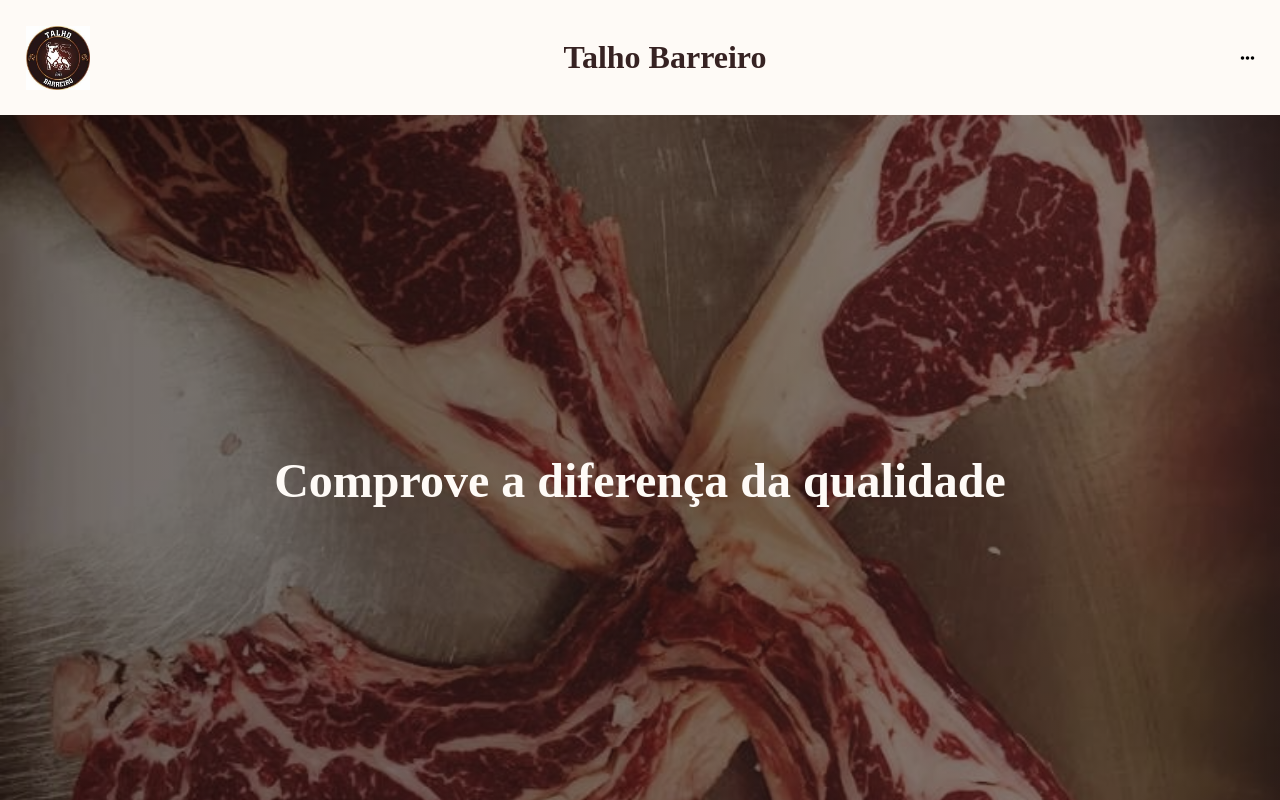
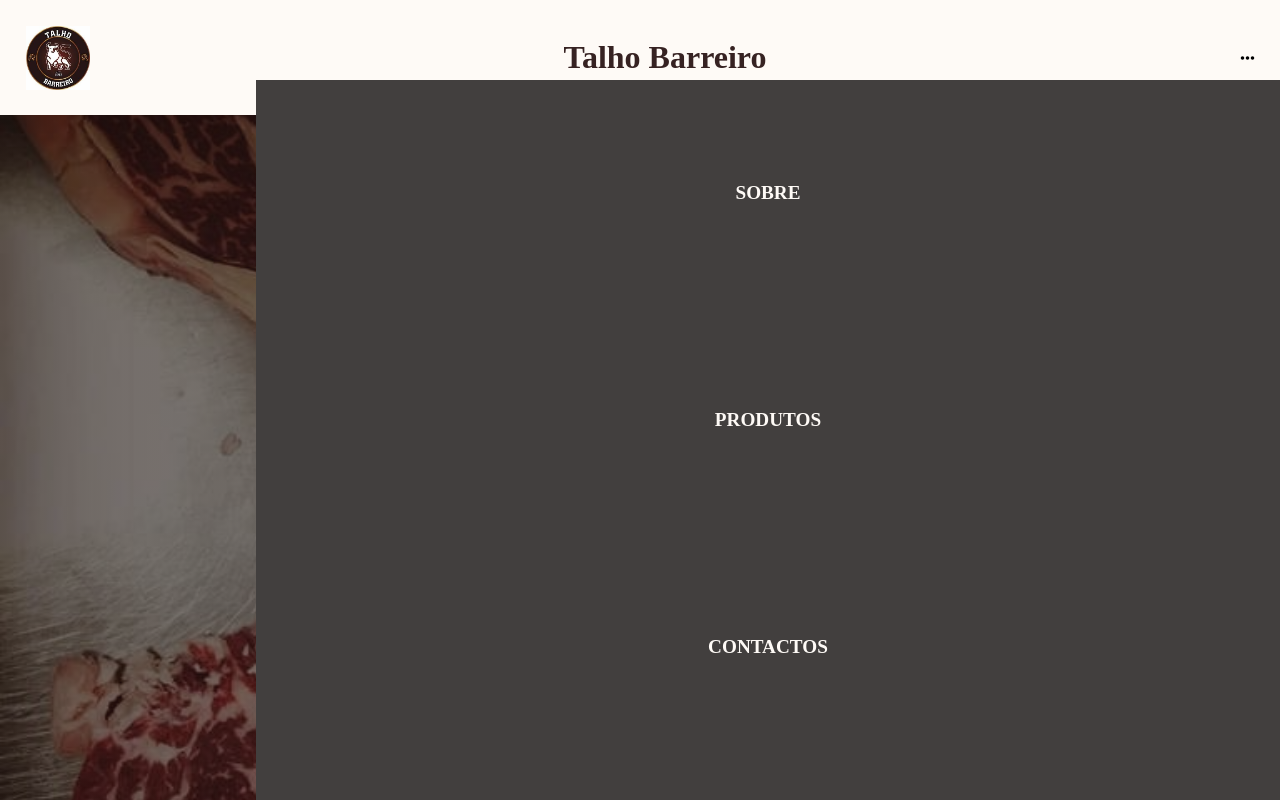
Before and after one commit to simaopedroalves/talho-barreiro, a React (Vite) app: page / in a window 1280 px wide. Shown: the top 800 px of the page. Built offline with nearby package versions, Linux system fonts and the light colour scheme.

Commit message:
working on footer and menu

```diff
--- a/src/Footer/Footer.css
+++ b/src/Footer/Footer.css
@@ -0,0 +1,23 @@
+.schedule {
+    margin: 10lvh auto;
+    text-align: center;
+    color: var(--white);
+    display: grid;
+    gap: 3lvh;
+}
+
+.schedule li:last-child {
+    background-color: var(--gray-two);
+    max-width: fit-content;
+    text-align: center;
+    padding: 2lvh;
+    margin: 0 auto;
+    list-style: none;
+    border-radius: 1rem;
+}
+
+.schedule p {
+    font-weight: bold;
+    text-transform: uppercase;
+    font-size: large;
+}
--- a/src/Footer/Footer.jsx
+++ b/src/Footer/Footer.jsx
@@ -12,7 +12,9 @@ const footer = {
 const li = {
     listStyle: 'none',
     fontWeight: 'bold',
-    fontSize: '1.2rem'
+    fontSize: '1.2rem',
+    // maxWidth: 'fit-content'
+
 }
 
 const a= {
@@ -54,12 +56,13 @@ export function Footer () {
                 {links}
             </ul>
             <SocialMedia/>
+            <Schedule/>
             <DevName/>
         </footer>
     );
 }
 
-function SocialMedia () {
+export function SocialMedia () {
 
     //Style
 
@@ -116,7 +119,7 @@ function DevName () {
 
     const devName = devArr.map((el) => {
         return (
-            <p style={devNameStyle}>Desenvolvido por
+            <p key={el.name} style={devNameStyle}>Desenvolvido por
                 <a href={el.portfolio} style={aDevName}>
                     {el.name}
                 </a>
@@ -130,3 +133,26 @@ function DevName () {
         </>
     );
 }
+
+function Schedule () {
+
+    const schedule = [
+        {day: '2ª', time: '10:00 - 19:30'},
+        {day: '3ª a 6ª', time: '08:30 - 19:30'},
+        {day: 'Sábado', time: '08:30 - 13:30'},
+        {day: 'Almoço', time: '13:00 - 14:30'}
+    ]
+
+    const scheduleArr = schedule.map((el) => {
+        return (
+            <li key={el.day}>{el.day} {el.time}</li>
+        );
+    })
+
+    return (
+        <ul className='schedule'>
+            <p>Horário Funcionamento</p>
+            {scheduleArr}
+        </ul>
+    );
+}
--- a/src/Navbar/Navbar.css
+++ b/src/Navbar/Navbar.css
@@ -22,29 +22,30 @@
     color: var(--brown);
 }
 
-.menu-list {
+.navbar {
     position: fixed;
     top: 10vh;
     right: 0;
+    bottom: 0;
     transition: 500ms;
     min-width: 80vw;
-    min-height: fit-content;
+    min-height: 100svh;
+    max-height: 100svh;
     display: grid;
     gap: 0;
-    align-items: center;
+    align-items: flex-start;
     justify-content: center;
     margin: 0 auto;
     background-color: var(--gray-one);
     z-index: 999;
 }
 
-.menu-list li {
+/* ul li {
     list-style: none;
     border: var(--gray-one) solid 2px;
     margin: 0 auto;
-    min-width: 80vw;
+    min-width: 100%;
     min-height: calc(50vh/5);
-    background-color: var(--gray-two);
     color: var(--white);
     display: flex;
     align-items: center;
@@ -52,7 +53,7 @@
     font-size: larger;
     font-weight: bold;
     text-transform: uppercase;
-}
+} */
 
 .menu-options-disabled {
     right: -100vw;
--- a/src/Navbar/Navbar.jsx
+++ b/src/Navbar/Navbar.jsx
@@ -1,47 +1,76 @@
+import { SocialMedia } from "../Footer/Footer";
+
+//STYLE
+
+const ul = {
+    display: 'grid',
+    justifyContent: 'center',
+    textAlign: 'center'
+
+}
+
+const li = {
+    listStyle: 'none',
+    textTransform: 'uppercase',
+    textDecoration: 'none',
+    minHeight: 'calc(50lvh/5)',
+    fontWeight: 'bold',
+    padding: '8lvw',
+    fontSize: '1.2rem'
+}
+
+const a = {
+    color: 'var(--white)',
+    textDecoration: 'none'
+
+}
+
 export function Navbar() {
 
     return (
       <div>
             <header className="header" >
-                <img src="./Images/logo-img.jpeg" onClick={handleBackHome} alt="" id="logoImg"/>
+                <img src="./Images/logo-img.jpeg" alt="" id="logoImg"/>
                 <h1 className="companyName">Talho Barreiro</h1>
                 <i className="fa-solid fa-ellipsis" onClick={handleMenu}></i>
             </header>
+
             <nav className='navbar' id="VoltarAoTopo">
-                <ul className="menu-options-disabled menu-list">
-                    <li onClick={handleSobre}>Sobre</li>
-                    <li onClick={handleContactos}>Contactos</li>
-                    <li onClick={handleProdutos}>Produtos</li>
-                    <li onClick={handleHistoria}>História</li>
+                <ul className="menu-options-disabled menu-list" style={ul}>
+                    <MenuOptions />
+                    <SocialMedia />
                 </ul>
             </nav>
       </div>
     );
 }
 
+
+
 function handleMenu () {
-    let menuList = document.querySelector('.menu-list');
+    let menuList = document.querySelector('.navbar');
 
     menuList.classList.toggle('menu-options-disabled');
 }
 
-function handleSobre () {
-    console.log('sobre');
+function MenuOptions () {
+
+    const options = [
+        {name: 'Sobre', link: '#Sobre'},
+        {name: 'Produtos', link: '#Produtos'},
+        {name: 'Contactos', link: '#Contactos'},
+        {name: 'Morada', link: '#Morada'}
+    ]
+
+    const optionsArr = options.map((el) => {
+        return (
+            <li key={el.name} style={li}>
+                <a href={el.link} style={a}>{el.name}</a>
+            </li>
+        );
+    })
+
+    return (
+        <>{optionsArr}</>
+    );
 }
-
-function handleContactos () {
-    console.log('Contactos');
-}
-
-function handleProdutos () {
-    console.log('Produtos');
-}
-
-function handleHistoria () {
-    console.log('Historia');
-}
-
-function handleBackHome () {
-    console.log('Image Clicked');
-
-}
```
